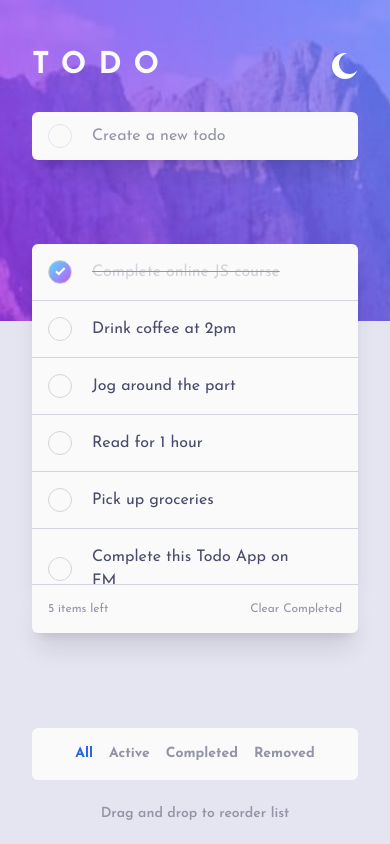
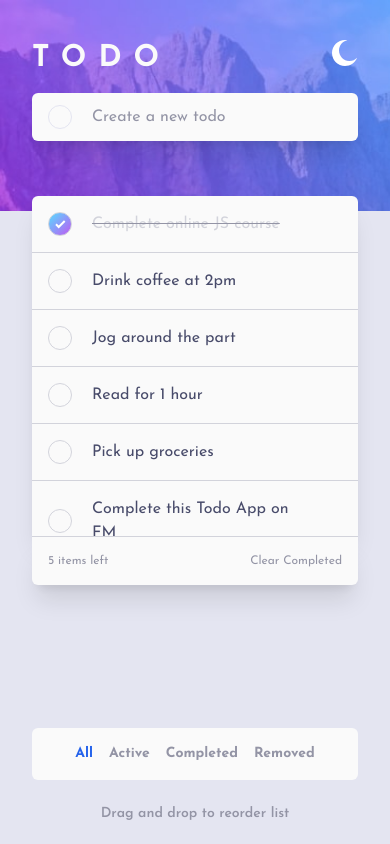
Before and after one commit to ausaja2516/Frontend-mentor-solutions, a Vue app in the folder todo-app/: page / in a window 390 px wide. Built offline with nearby package versions, Linux system fonts and the light colour scheme.

Commit message:
mobile responsiveness

```diff
--- a/todo-app/src/App.vue
+++ b/todo-app/src/App.vue
@@ -17,9 +17,9 @@ const inputValue = ref("");
   >
     <header :class="isDark ? 'bg-header_dark' : 'bg-header_light'">
       <div
-        class="flex flex-col gap-7 pt-12 sm:pt-16 max-w-screen-sm mx-auto px-8"
+        class="flex flex-col gap-4 sm:gap-7 pt-10 sm:pt-16 max-w-screen-sm mx-auto px-8"
       >
-        <div class="flex justify-between items-center">
+        <div class="flex justify-between items-baseline">
           <h1
             class="text-3xl uppercase font-bold tracking-[0.4em] text-LT_veryLightGray"
           >
@@ -97,6 +97,9 @@ header {
 }
 
 @media (max-width: 640px) {
+  header {
+    min-height: 25vh;
+  }
   .bg-header_dark {
     background-image: url(./assets/images/bg-mobile-dark.jpg);
   }
--- a/todo-app/src/components/ItemList.vue
+++ b/todo-app/src/components/ItemList.vue
@@ -28,7 +28,7 @@
           v-else
           title="remove-items"
           @click="todos.removeItem(item)"
-          class="order-3 flex items-center justify-center opacity-0 group-hover:opacity-100 transition-all duration-300 ease-in-out relative"
+          class="order-3 flex items-center justify-center opacity-0 group-hover:opacity-100 group-active:opacity-100 group-focus:opacity-100 transition-all duration-300 ease-in-out relative"
         >
           <svg xmlns="http://www.w3.org/2000/svg" width="18" height="18">
             <path
@@ -49,7 +49,7 @@
 <script setup>
 import Item from "@/components/Item.vue";
 import { useTodoStore } from "@/stores/TodoStore";
-import { inject, onUpdated } from "vue";
+import { inject } from "vue";
 const todos = useTodoStore();
 
 const selectedTab = inject("selectedTab");
--- a/todo-app/src/views/HomeView.vue
+++ b/todo-app/src/views/HomeView.vue
@@ -3,11 +3,11 @@ import Todos from "@/components/Todos.vue";
 </script>
 
 <template>
-  <main class="max-w-screen-sm mx-auto -mt-[4.825rem] sm:-mt-12 px-8">
+  <main class="max-w-screen-sm mx-auto -mt-[0.925rem] sm:-mt-12 px-8">
     <Todos />
     <Teleport to="body">
       <p
-        class="text-center w-full absolute bottom-5 text-sm font-semibold text-LT_darkGrayishBlue dark:text-DT_veryDarkGrayishBlue font-Josefin"
+        class="text-center w-full fixed bottom-5 text-sm font-semibold text-LT_darkGrayishBlue dark:text-DT_veryDarkGrayishBlue font-Josefin"
       >
         Drag and drop to reorder list
       </p>
```
